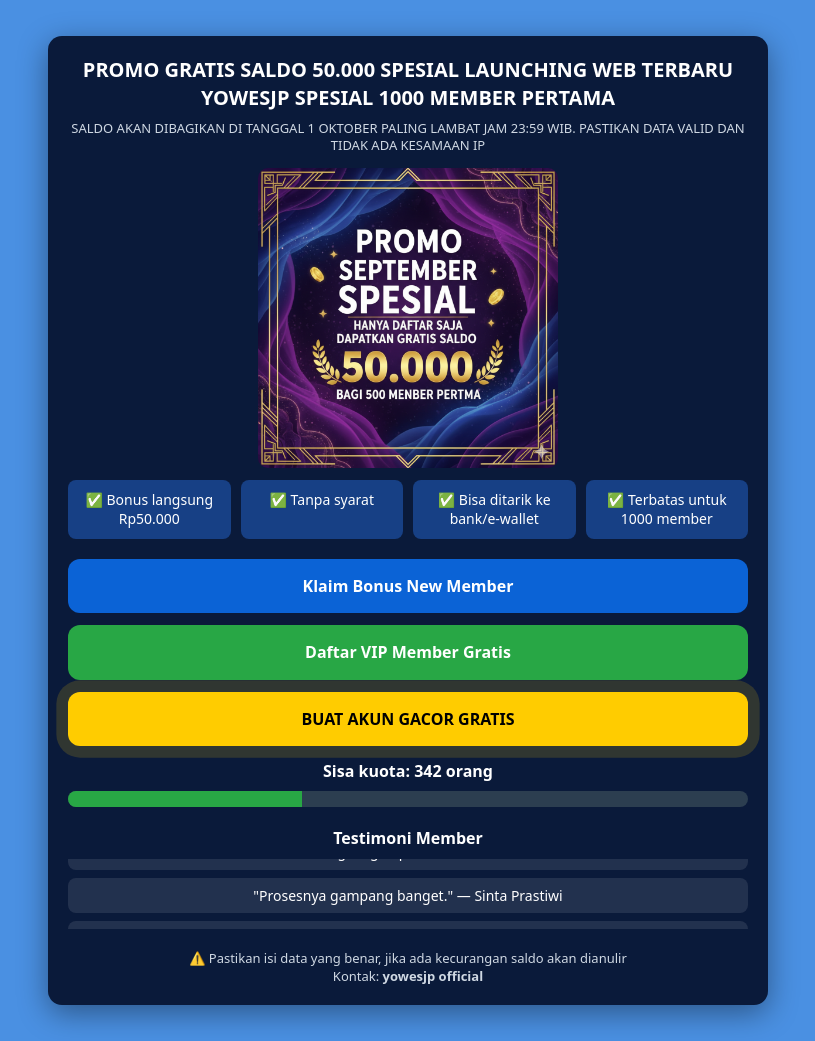
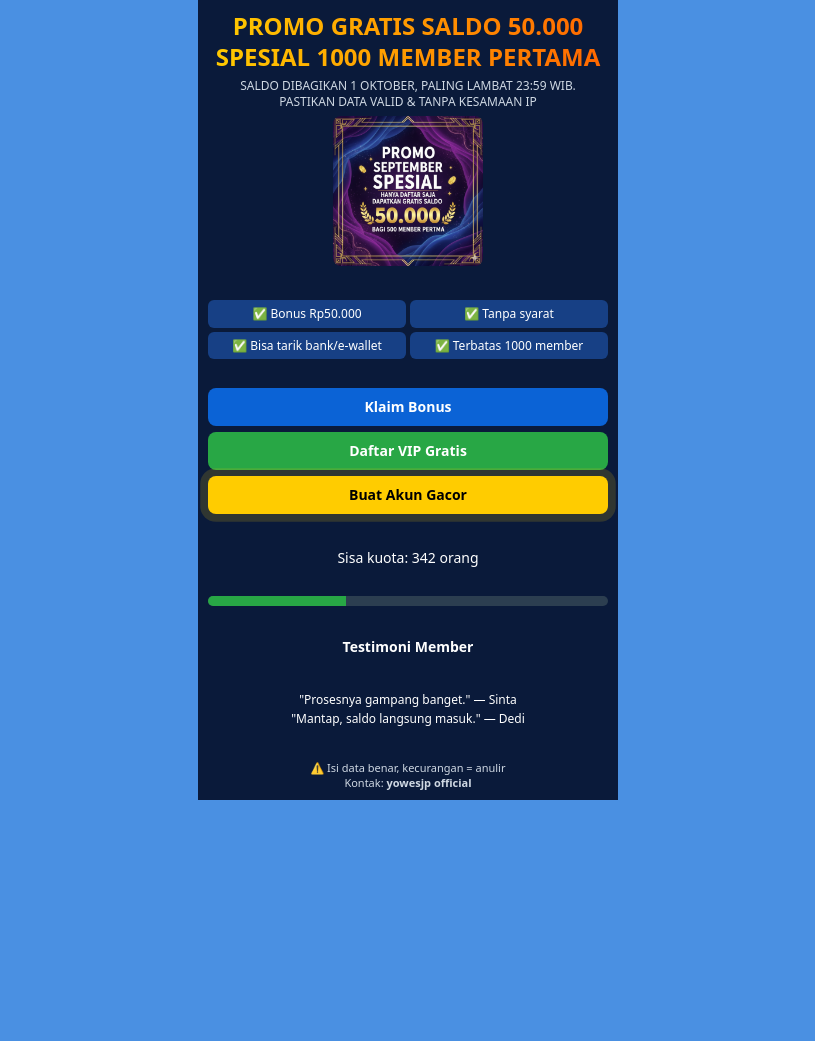
Before and after one commit to promoseptermber/bonusnewmember, a plain HTML site: page index.html in a window 1280 px wide. Shown: the whole page, without its empty margins (232-1047 px from the left). After the commit the page ends 800 px from the top, so only its background shows below. Drawn offline with Linux system fonts and the light colour scheme.

Commit message:
index.html

```diff
--- a/index.html
+++ b/index.html
@@ -4,7 +4,6 @@
   <meta charset="utf-8" />
   <meta name="viewport" content="width=device-width,initial-scale=1" />
   <title>PROMO Gratis Saldo 50.000 — Launching Situs YOWES JP</title>
-  <meta name="description" content="Promo Gratis Saldo Rp50.000 Spesial Launching Web Terbaru Yowesjp untuk 1000 member pertama." />
   <style>
     :root{
       --bg:#0a1a3a;
@@ -17,201 +16,132 @@
     *{box-sizing:border-box;margin:0;padding:0}
     body{
       font-family:system-ui,-apple-system,Segoe UI,Roboto,Arial;
-      line-height:1.4;
+      line-height:1.3;
       background:#4a90e2;
       color:#fff;
-      padding:16px
+      height:100vh;
+      display:flex;
+      align-items:center;
+      justify-content:center;
     }
     .card{
-      max-width:720px;
-      margin:20px auto;
-      padding:20px;
-      border-radius:14px;
-      box-shadow:0 8px 30px rgba(0,0,0,.4);
+      width:100%;
+      max-width:420px;
+      height:100vh;
+      display:flex;
+      flex-direction:column;
+      justify-content:space-between;
+      padding:10px;
       background:var(--bg);
-    }
-    header{text-align:center}
-    header img{
-      width:100%;
-      max-width:300px;
-      height:auto;
-      object-fit:cover;
-      border-radius:10px;
-      margin:14px auto 0;
-      display:block
+      border-radius:0;
+      text-align:center;
     }
     h1{
-      font-size:20px;
-      margin:0 0 8px;
-      text-transform:uppercase;
-      color:#fff
+      font-size:clamp(18px,5vw,24px);
+      font-weight:800;
+      background:linear-gradient(90deg,#ffcc00,#ff6600);
+      -webkit-background-clip:text;
+      -webkit-text-fill-color:transparent;
+      margin-bottom:6px;
     }
     p.subinfo{
-      margin:6px 0;
+      font-size:clamp(10px,2.5vw,12px);
       color:var(--muted);
-      font-size:13px;
-      line-height:1.3
+    }
+    header img{
+      max-width:150px;
+      margin:6px auto;
+      border-radius:8px;
+      display:block;
     }
     .features{
       display:grid;
-      grid-template-columns:repeat(auto-fit,minmax(140px,1fr));
-      gap:10px;
-      margin-top:12px
+      grid-template-columns:repeat(2,1fr);
+      gap:4px;
+      font-size:clamp(10px,2.5vw,12px);
     }
     .feature{
       background:#174085;
-      padding:10px;
-      border-radius:8px;
-      font-size:14px;
-      text-align:center
+      padding:6px;
+      border-radius:6px;
     }
     .buttons{
       display:flex;
       flex-direction:column;
-      gap:12px;
-      margin-top:20px
+      gap:6px;
     }
     .btn{
-      padding:16px;
-      border-radius:12px;
-      border:0;
-      cursor:pointer;
+      padding:10px;
+      border-radius:8px;
       font-weight:700;
-      text-align:center;
+      font-size:clamp(12px,3vw,14px);
       text-decoration:none;
-      transition:transform 0.2s, box-shadow 0.2s;
-      font-size:16px
+      display:block;
+      transition:transform .2s;
     }
-    .btn:hover{transform:scale(1.05);box-shadow:0 4px 12px rgba(0,0,0,0.3)}
+    .btn:hover{transform:scale(1.05)}
     .btn-1{background:var(--btn1);color:#fff}
     .btn-2{background:var(--btn2);color:#fff}
-    .btn-3{
-      background:var(--btn3);
-      color:#000;
-      text-transform:uppercase;
-      animation:pulse 1.5s infinite
-    }
-    .quota{
-      margin-top:14px;
-      font-weight:700;
-      text-align:center
-    }
-    .progress-container{
-      width:100%;
-      background:var(--progress-bg);
-      border-radius:8px;
-      margin:8px 0 0;
-      height:16px;
-      overflow:hidden
-    }
-    .progress-fill{
-      height:100%;
-      width:100%;
-      transition:width 0.5s ease, background 0.5s ease
-    }
+    .btn-3{background:var(--btn3);color:#000;animation:pulse 1.5s infinite}
+    .quota{font-size:clamp(12px,3vw,14px);margin-top:6px}
+    .progress-container{height:10px;border-radius:6px;background:var(--progress-bg);overflow:hidden}
+    .progress-fill{height:100%;transition:width .5s ease}
     .alert-low{
-      text-align:center;
+      font-size:clamp(12px,3vw,14px);
       font-weight:800;
-      margin-top:10px;
+      margin-top:4px;
       color:#ff4d4d;
-      font-size:16px;
       display:none;
       animation:blink 1s infinite;
     }
-    h3.testi-title{
-      text-align:center;
-      margin:20px 0 8px;
-      font-size:16px
-    }
-    .testimonials{
-      margin-top:10px;
-      overflow:hidden;
-      height:70px;
-      position:relative
-    }
-    .testi-wrapper{
-      position:absolute;
-      top:0;
-      width:100%;
-      animation:scrollTesti 14s linear infinite;
-    }
-    .testi{
-      background:rgba(255,255,255,0.1);
-      padding:8px 10px;
-      border-radius:8px;
-      margin-bottom:8px;
-      font-size:14px;
-      text-align:center;
-      opacity:0;
-      animation:fadeIn 2s forwards;
-    }
-    footer{
-      margin-top:20px;
-      font-size:13px;
-      color:var(--muted);
-      text-align:center
-    }
-    @keyframes scrollTesti {
-      0% {top:0}
-      100% {top:-100%}
-    }
-    @keyframes fadeIn {
-      0% {opacity:0}
-      100% {opacity:1}
-    }
-    @keyframes pulse {
-      0% {box-shadow:0 0 0 0 rgba(255,204,0,0.7)}
-      70% {box-shadow:0 0 0 15px rgba(255,204,0,0)}
-      100% {box-shadow:0 0 0 0 rgba(255,204,0,0)}
-    }
-    @keyframes blink {
-      0%, 100% {opacity:1}
-      50% {opacity:0}
-    }
+    h3.testi-title{font-size:clamp(12px,3vw,14px);margin:4px 0}
+    .testimonials{overflow:hidden;height:40px;position:relative}
+    .testi-wrapper{position:absolute;top:0;width:100%;animation:scrollTesti 12s linear infinite}
+    .testi{font-size:clamp(10px,2.5vw,12px);margin-bottom:4px}
+    footer{font-size:clamp(9px,2vw,11px);color:var(--muted);margin-top:4px}
+    @keyframes scrollTesti{0%{top:0}100%{top:-100%}}
+    @keyframes pulse{0%{box-shadow:0 0 0 0 rgba(255,204,0,0.7)}70%{box-shadow:0 0 0 10px rgba(255,204,0,0)}100%{box-shadow:0 0 0 0 rgba(255,204,0,0)}}
+    @keyframes blink{0%,100%{opacity:1}50%{opacity:0}}
   </style>
 </head>
 <body>
   <div class="card">
     <header>
-      <h1>PROMO GRATIS SALDO 50.000 SPESIAL LAUNCHING WEB TERBARU YOWESJP SPESIAL 1000 MEMBER PERTAMA</h1>
-      <p class="subinfo">SALDO AKAN DIBAGIKAN DI TANGGAL 1 OKTOBER PALING LAMBAT JAM 23:59 WIB. PASTIKAN DATA VALID DAN TIDAK ADA KESAMAAN IP</p>
-      <img src="1758610219929.jpg" alt="Promo Spesial" />
+      <h1>PROMO GRATIS SALDO 50.000<br>SPESIAL 1000 MEMBER PERTAMA</h1>
+      <p class="subinfo">SALDO DIBAGIKAN 1 OKTOBER, PALING LAMBAT 23:59 WIB.<br>PASTIKAN DATA VALID & TANPA KESAMAAN IP</p>
+      <img src="1758610219929.jpg" alt="Promo Spesial"/>
     </header>
 
     <div class="features">
-      <div class="feature">✅ Bonus langsung Rp50.000</div>
+      <div class="feature">✅ Bonus Rp50.000</div>
       <div class="feature">✅ Tanpa syarat</div>
-      <div class="feature">✅ Bisa ditarik ke bank/e-wallet</div>
-      <div class="feature">✅ Terbatas untuk 1000 member</div>
+      <div class="feature">✅ Bisa tarik bank/e-wallet</div>
+      <div class="feature">✅ Terbatas 1000 member</div>
     </div>
 
     <div class="buttons">
-      <a class="btn btn-1" href="https://bit.ly/Vipyowesjp" target="_blank">Klaim Bonus New Member</a>
-      <a class="btn btn-2" href="https://bit.ly/Vipyowesjp" target="_blank">Daftar VIP Member Gratis</a>
-      <a class="btn btn-3" href="https://bit.ly/Vipyowesjp" target="_blank">Buat Akun Gacor Gratis</a>
+      <a class="btn btn-1" href="https://bit.ly/Vipyowesjp" target="_blank">Klaim Bonus</a>
+      <a class="btn btn-2" href="https://bit.ly/Vipyowesjp" target="_blank">Daftar VIP Gratis</a>
+      <a class="btn btn-3" href="https://bit.ly/Vipyowesjp" target="_blank">Buat Akun Gacor</a>
     </div>
 
     <div class="quota">Sisa kuota: <span id="quotaNum">356</span> orang</div>
-    <div class="progress-container">
-      <div class="progress-fill" id="progressFill"></div>
-    </div>
+    <div class="progress-container"><div class="progress-fill" id="progressFill"></div></div>
     <div class="alert-low" id="alertLow">⚡ SEGERA KLAIM! KUOTA HAMPIR HABIS ⚡</div>
 
     <h3 class="testi-title">Testimoni Member</h3>
-    <section class="testimonials" aria-label="Testimoni">
+    <section class="testimonials">
       <div class="testi-wrapper">
-        <div class="testi">"Baru daftar langsung dapat saldo!" — Andi Setiawan</div>
-        <div class="testi">"Prosesnya gampang banget." — Sinta Prastiwi</div>
-        <div class="testi">"Mantap, saldo langsung masuk." — Dedi Munandar</div>
-        <div class="testi">"Terbukti, kuota makin menipis!" — Maya Laras</div>
+        <div class="testi">"Baru daftar langsung dapat saldo!" — Andi</div>
+        <div class="testi">"Prosesnya gampang banget." — Sinta</div>
+        <div class="testi">"Mantap, saldo langsung masuk." — Dedi</div>
+        <div class="testi">"Terbukti, kuota makin menipis!" — Maya</div>
         <div class="testi">"Akhirnya kebagian promo!" — Rudi</div>
-        <div class="testi">"Daftar cepat, saldo gratis cair." — Lita Nur Aini</div>
-        <div class="testi">"Rekomendasi banget!" — Fajar Andika</div>
       </div>
     </section>
 
     <footer>
-      <p>⚠️ Pastikan isi data yang benar, jika ada kecurangan saldo akan dianulir</p>
+      <p>⚠️ Isi data benar, kecurangan = anulir</p>
       <p>Kontak: <strong>yowesjp official</strong></p>
     </footer>
   </div>
@@ -222,33 +152,31 @@
       const progressFill = document.getElementById('progressFill');
       const alertLow = document.getElementById('alertLow');
       const total = 1000;
-      let quota = 356; // setiap kali buka halaman mulai dari sini
+      let quota = 356;
 
       function updateProgress(){
         const percent = (quota / total) * 100;
         progressFill.style.width = percent + "%";
-
         if(quota < 100){
-          progressFill.style.background = "#e74c3c"; // merah
+          progressFill.style.background = "#e74c3c";
           alertLow.style.display = "block";
         } else if(quota < 200){
-          progressFill.style.background = "#f1c40f"; // kuning
+          progressFill.style.background = "#f1c40f";
           alertLow.style.display = "none";
         } else {
-          progressFill.style.background = "#28a745"; // hijau
+          progressFill.style.background = "#28a745";
           alertLow.style.display = "none";
         }
       }
       updateProgress();
-
-      setInterval(() => {
-        if(quota > 0){
-          const decrease = Math.floor(Math.random() * 3) + 1;
-          quota = Math.max(0, quota - decrease);
+      setInterval(()=>{
+        if(quota>0){
+          const dec = Math.floor(Math.random()*3)+1;
+          quota = Math.max(0,quota-dec);
           quotaEl.textContent = quota;
           updateProgress();
         }
-      }, 1000);
+      },1000);
     })();
   </script>
 </body>
```
